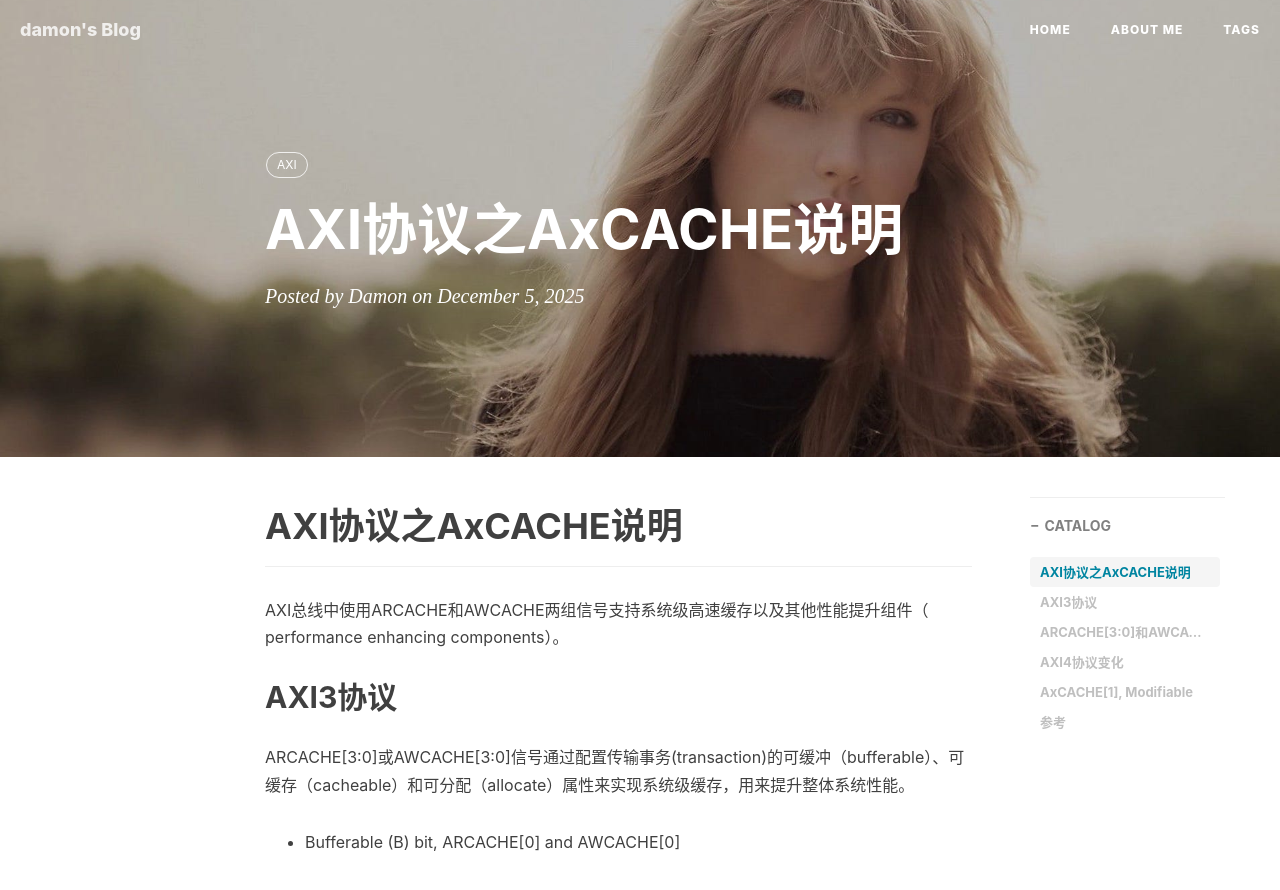
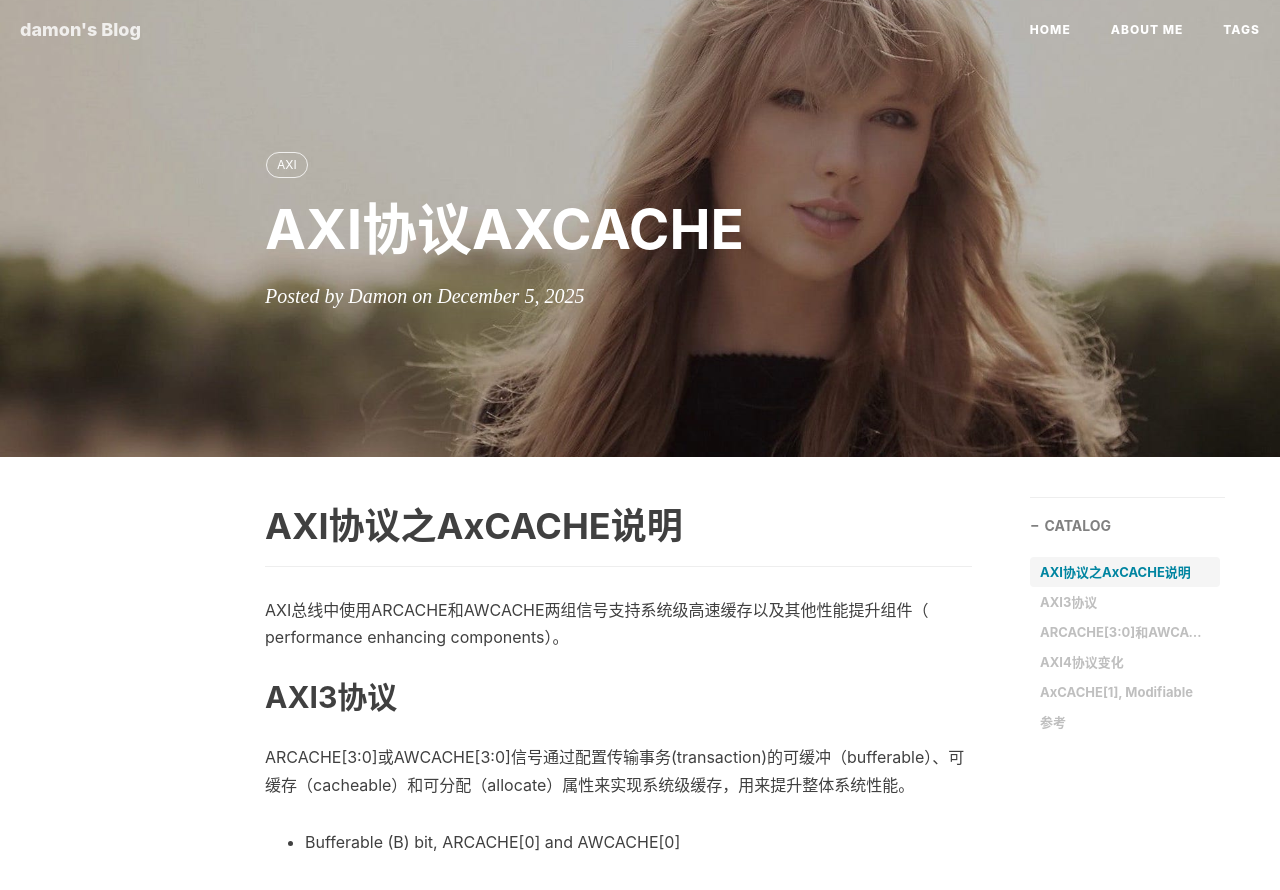
Before and after one commit to damon-liush/damon-liush.github.io, a Jekyll site: the page built from _posts/2023-12-5-AXI协议AXCACHE.md, in a window 1280 px wide and 900 px high. Shown: the top 890 px of the window. Built offline with Jekyll 4.4.1, drawn with Linux system fonts in a browser that asks for light colours; nearby versions of some CDN libraries; comment, search, counter and statistics services are not loaded.

Commit message:
Update 2023-12-5-AXI协议AXCACHE.md

```diff
--- a/_posts/2023-12-5-AXI协议AXCACHE.md
+++ b/_posts/2023-12-5-AXI协议AXCACHE.md
@@ -1,6 +1,6 @@
 ---
 layout:     post
-title:      AXI协议之AxCACHE说明
+title:      AXI协议AXCACHE
 subtitle:
 date:       2025-12-05
 author:     Damon
```
